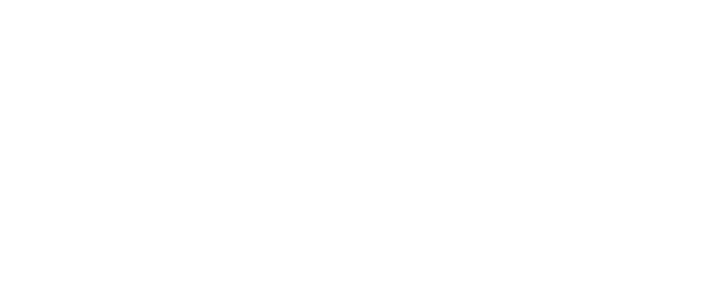
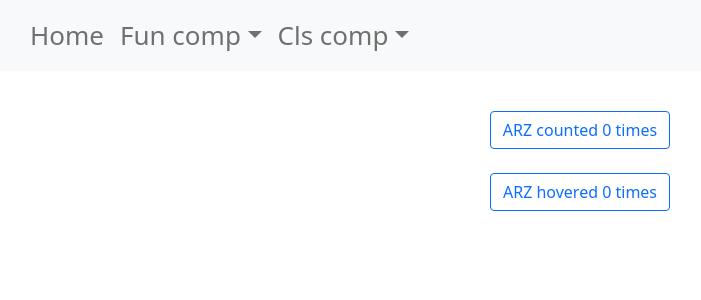
Before and after one commit to antoraphael/Seeker, a React (Create React App) app in the folder client/: page /hocmain in a window 1280 px wide. Before the commit this address had no page. Shown: the top 300 px of the page, without its empty margins (60-761 px from the left). Built offline with nearby package versions, Linux system fonts and the light colour scheme.

Commit message:
high order components

```diff
--- a/client/src/App.js
+++ b/client/src/App.js
@@ -5,6 +5,8 @@
 import EffectHook from './test components/Functional components/effectHook';
 import { Route, Routes, BrowserRouter as Router } from "react-router-dom";
 import LifecycleDemo from './test components/class components/lifecycle';
+import HocMain from './test components/Highorder components/hocMain';
+
 
 function App() {
   return (
@@ -19,6 +21,11 @@
               <Route path="/funcomp" element={<FunComp />} />
                <Route path="/effectHook" element={<EffectHook />} />
                <Route path="/lifecycle" element={<LifecycleDemo />} />
+               <Route path="/hocmain" element={<HocMain />} />
+
+
+
+
                {/* <Route path="/newProduct" element={<AddProducts />} />  */}
             </Routes>
         </div>
--- /dev/null
+++ b/client/src/test components/Highorder components/HOC.js
@@ -0,0 +1,30 @@
+import React from "react";
+
+const HighOrderComponent = (OriginalComponent) => {
+  class NewComponent extends React.Component {
+    constructor(props) {
+      super(props);
+      this.state = {
+        count: 0,
+      };
+    }
+    incrementCount = () => {
+      //   this.count = () => this.setState({ count: this.state.count + 1 });
+      this.setState((prevState) => {
+        return { count: prevState.count + 1 };
+      });
+    };
+    render() {
+      return (
+        <OriginalComponent
+          name="ARZ"
+          count={this.state.count}
+          incrementCount={this.incrementCount}
+        />
+      );
+    }
+  }
+  return NewComponent;
+};
+
+export default HighOrderComponent;
--- /dev/null
+++ b/client/src/test components/Highorder components/count.js
@@ -0,0 +1,22 @@
+import React, { Component } from "react";
+import { Button } from "react-bootstrap";
+import HighOrderComponent from "./HOC";
+
+class Countme extends React.Component {
+  render() {
+    const { count, incrementCount, name } = this.props;
+    return (
+      <div>
+        <Button
+          variant="outline-primary"
+          className="mt-4"
+          onClick={incrementCount}
+        >
+          {name} counted {count} times
+        </Button>
+      </div>
+    );
+  }
+}
+
+export default HighOrderComponent(Countme);
--- /dev/null
+++ b/client/src/test components/Highorder components/hocMain.js
@@ -0,0 +1,19 @@
+import React, { Component } from "react";
+import { Button } from "react-bootstrap";
+import NavBar from "../nav";
+import Countme from "./count";
+import Hoverme from "./hover";
+
+const HocMain = () => {
+  return (
+    <div>
+      <NavBar />
+      <div className="mt-3">
+        <Countme />
+        <Hoverme />
+      </div>
+    </div>
+  );
+};
+
+export default HocMain;
--- /dev/null
+++ b/client/src/test components/Highorder components/hover.js
@@ -0,0 +1,22 @@
+import React, { Component } from "react";
+import { Button } from "react-bootstrap";
+import HighOrderComponent from "./HOC";
+
+class Hoverme extends React.Component {
+  render() {
+    const { count, incrementCount, name } = this.props;
+    return (
+      <div>
+        <Button
+          variant="outline-primary"
+          className="mt-4"
+          onMouseOver={incrementCount}
+        >
+          {name} hovered {count} times
+        </Button>
+      </div>
+    );
+  }
+}
+
+export default HighOrderComponent(Hoverme);
--- a/client/src/test components/nav.js
+++ b/client/src/test components/nav.js
@@ -19,6 +19,7 @@
         </NavDropdown>
         <NavDropdown title="Cls comp" id="basic-nav-dropdown">
           <NavDropdown.Item href="/lifecycle">Lifecycle</NavDropdown.Item>
+          <NavDropdown.Item href="/hocmain">Highorder</NavDropdown.Item>
 
         </NavDropdown>
       </Nav>
```
